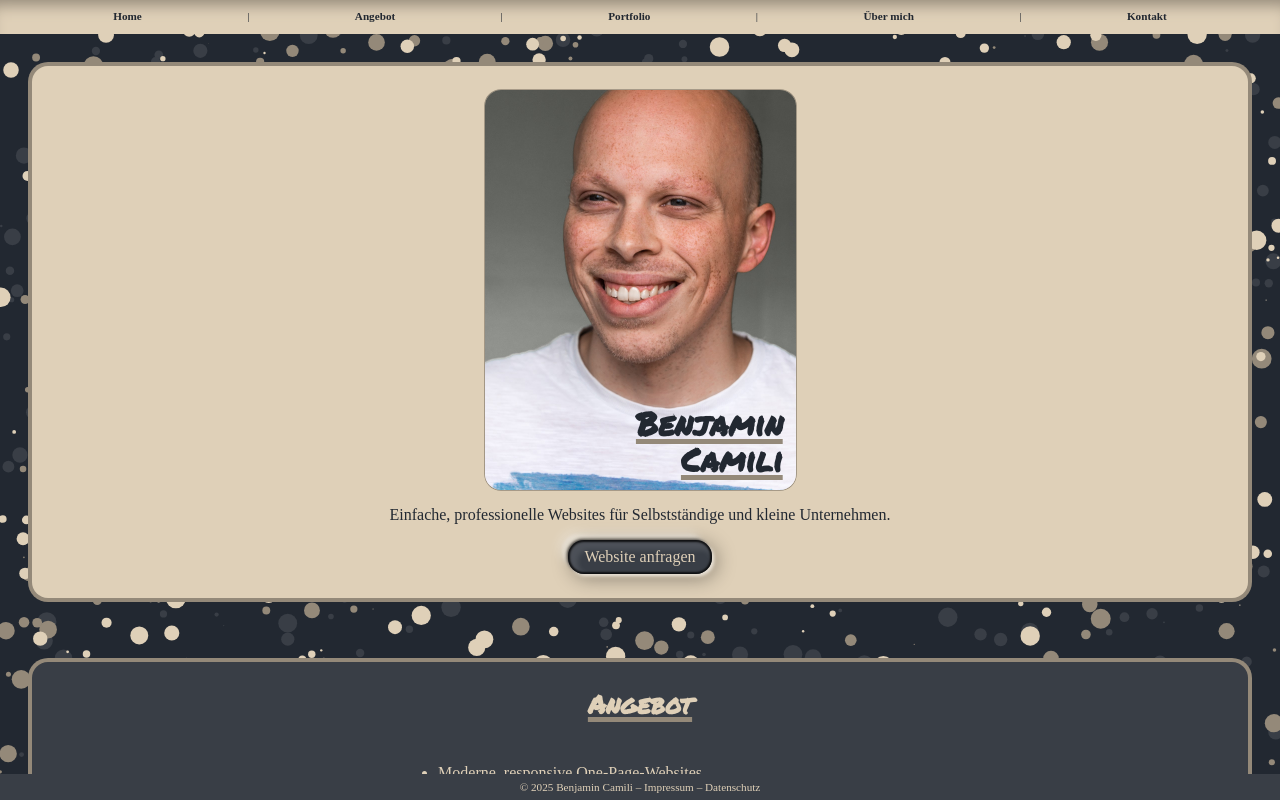
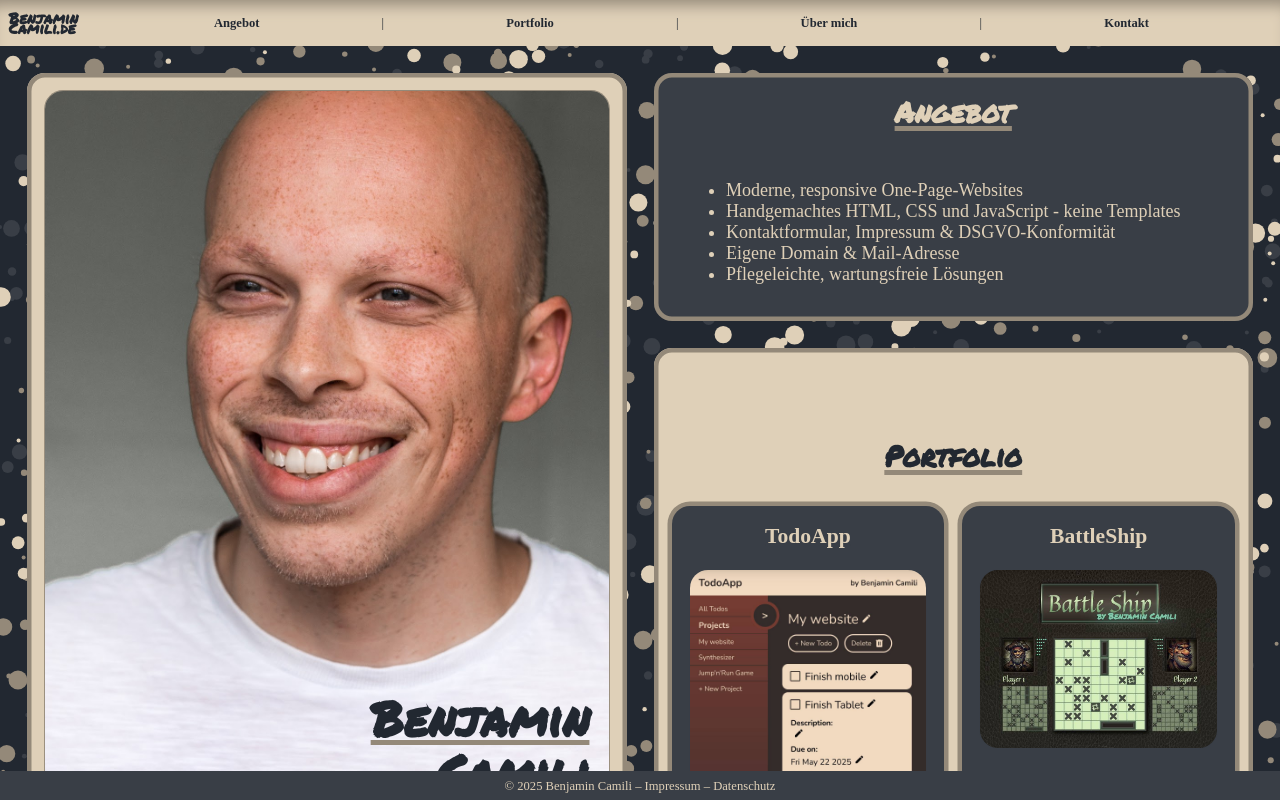
Before and after one commit to bcamili/bcamili.github.io, a website built with webpack: page src/index.html in a window 1280 px wide. Built offline with nearby package versions, Linux system fonts and the light colour scheme; a web font is replaced by a local one.

Commit message:
tablet is basically done, already into desktop. there's fluidity.

```diff
--- a/src/backgroundCanvas.js
+++ b/src/backgroundCanvas.js
@@ -37,7 +37,7 @@ let speed = .1
 
 let circle = (pos, vel, rad) =>{
     let newCircle = {
-        "radius": rad,
+        "color": Math.random() <(1/3) ? highlight : (Math.random() < 0.5 ? midColor : lowColor),
         "position": {
             "x": pos[0],
             "y": pos[1]
@@ -46,7 +46,7 @@ let circle = (pos, vel, rad) =>{
             "x": vel[0] * (speed + Math.random()/20),
             "y": vel[1] * (speed + Math.random()/20)
         },
-        "color": Math.random() <(1/3) ? highlight : (Math.random() < 0.5 ? midColor : lowColor),
+        "radius": rad,
         "randomLayer": Math.random(),
         "draw": (()=>{
                 ctx.beginPath();
@@ -111,7 +111,7 @@ function reset(){
     for(let i=0; i<Math.max(canvas.width, canvas.height);i++){
         let pos = [Math.random()*canvas.width, Math.random()*canvas.height]
         let vel = [(Math.random()-0.5)*2, (Math.random()-0.5)*2]
-        let rad = Math.random()*10
+        let rad = Math.max(2, Math.random()*10)
         let newCircle = circle(pos, vel, rad)
         if(newCircle.color == highlight){
             circles["high"].push(newCircle)
--- a/src/index.html
+++ b/src/index.html
@@ -3,7 +3,7 @@
 <head>
     <meta charset="UTF-8">
     <meta name="viewport" content="width=device-width, initial-scale=1.0">
-    <title>BenjaminCamili.com</title>
+    <title>BenjaminCamili.de</title>
 
     <link rel="preconnect" href="https://fonts.googleapis.com">
     <link rel="preconnect" href="https://fonts.gstatic.com" crossorigin>
@@ -13,11 +13,18 @@
     <canvas id="background-canvas"></canvas>
 
     <nav>
-        <a href="#home">Home</a>|
-        <a href="#angebot">Angebot</a>|
-        <a href="#portfolio">Portfolio</a>|
-        <a href="#uebermich">Über mich</a>|
-        <a href="#kontakt">Kontakt</a>
+        <div id="logo-container">
+            <a id="logo" href="#home">
+                Benjamin
+                Camili.de
+            </a>
+        </div>
+        <div id="nav-container">
+            <a href="#angebot">Angebot</a>|
+            <a href="#portfolio">Portfolio</a>|
+            <a href="#uebermich">Über mich</a>|
+            <a href="#kontakt">Kontakt</a>
+        </div>
     </nav>
     <div id="pageContainer">
         <div id="home"></div>
@@ -27,7 +34,7 @@
                 <h1>Benjamin Camili</h1>
             </div>
             <p>Einfache, professionelle Websites für Selbstständige und kleine Unternehmen.</p>
-            <a href="#kontakt" class="dark-button">Website anfragen</a>
+            <a id="callToAction" href="#kontakt" class="dark-button">Website anfragen</a>
         </header>
         <div id="angebot"></div>
         <section id="angebot-section">
@@ -50,7 +57,7 @@
                         <img src="TodoAppScreenshot.jpg" alt="Screenshot Web-App TodoApp">
                     </div>
                     <p>Simples Online-Tool zur Organisierung von Projektaufgaben.</i></p>
-                    <a href="https://bcamili.github.io/odin-todo-list/">Live-Demo</a>
+                    <a href="https://bcamili.github.io/odin-todo-list/" class="light-button">Live-Demo</a>
                 </div>
                 <div class="project">
                     <h3>BattleShip</h3>
@@ -58,7 +65,7 @@
                         <img src="BattleShipScreenshot.jpg" alt="Screenshot des Spiels Battleship">
                     </div>
                     <p>Das klassische »Schiffe Versenken« als 1- oder 2-Spieler-Variante. <i>(Für Chrome Desktop)</i></p>
-                    <a href="https://bcamili.github.io/BattleShip/">Live-Demo</a>
+                    <a href="https://bcamili.github.io/BattleShip/" class="light-button">Live-Demo</a>
                 </div>
                 <div class="project">
                     <h3>The Weather</h3>
@@ -66,11 +73,11 @@
                         <img src="WeatherAppScreenshot.jpg" alt="Screenshot der Web-App The Weather">
                     </div>
                     <p>Wetterabfrage via Visual Crossing API, mit an Wetterlage angepasstem Theme </i></p>
-                    <a href="https://bcamili.github.io/WeatherApp/">Live-Demo</a>
+                    <a href="https://bcamili.github.io/WeatherApp/" class="light-button">Live-Demo</a>
                 </div>
                 <div class="project">
-                    <h3 style="font-size: 1em;">benjamincamili.de</h3>
-                    <p>Diese Portfolioseite – demonstriert Hosting mit GitHub Pages, eigener Domain und moderner Entwicklung.</p>
+                    <h3 style="font-size: 1em;">BenjaminCamili.de</h3>
+                    <p id="self-project">Diese Portfolioseite – demonstriert Hosting mit GitHub Pages, eigener Domain und moderner Entwicklung.</p>
                 </div>
             </div>
         </section>
--- a/src/styles.css
+++ b/src/styles.css
@@ -3,17 +3,18 @@
         box-shadow: inset 0px 0px 0px 1px red;
     */
 
-    font-family: "Parkinsans";
-    font-size: 16px;
-
     --darkColor: rgb(34, 40, 49);
     --lowColor: rgb(57, 62, 70);
     --midColor: rgb(148, 137, 121);
     --highlight: rgb(223, 208, 184);
+    --actionColor: rgb(195, 101, 50);
 }
 
 html{
+    font-family: "Parkinsans";
+    font-size: 16px;
     width: 100%;
+    min-width: 320px;
     height: 100%;
 }
 
@@ -27,11 +28,37 @@ body{
     height: 100%;
 }
 
+#logo-container{
+    width: fit-content;
+}
+
+#nav-container{
+    width: 100%;
+    display: flex;
+    justify-content: space-evenly;
+    align-items: center;
+    color: var(--darkColor);
+}
+
+#logo{
+    color: var(--darkColor);
+    width: 8ch;
+    line-height: .7;
+    display: block;
+    font-family: "Permanent Marker";
+    font-size: 1.2em;
+}
+
 #pageContainer{
-    display: flex;
-    flex-direction: column;
+    display: grid;
     overflow: scroll;
     scroll-behavior: smooth;
+    -ms-overflow-style: none;
+    scrollbar-width: none;
+}
+
+#pageContaine::-webkit-scrollbar{
+    display: none;
 }
 
 a{
@@ -52,7 +79,6 @@ a{
 nav{
     display: flex;
     flex-direction: row;
-    justify-content: space-evenly;
     align-items: center;
     background-color: var(--highlight);
     font-size: 0.7em;
@@ -66,6 +92,10 @@ nav a{
     font-size: 1em;
 }
 
+#home{
+    grid-row: 1;
+}
+
 header, section, footer{
     display: flex;
     flex-direction: column;
@@ -74,31 +104,34 @@ header, section, footer{
 }
 
 header, section{
-    margin: 2em;
-    padding: 1.5em;
-    box-shadow: 0 0 0em 0.25em var(--midColor);
+    margin: 1.5em;
+    margin-bottom: 0;
+    padding: 1em;
+    box-shadow: inset 0 0 0em 0.25em var(--midColor);
     border-radius: 1em;
 }
 
 header{
+    grid-row: 1;
     background-color: var(--highlight);
     color: var(--darkColor);
 }
 
+
 #header-pic-wrapper{
     position: relative;
     max-width: 100%;
-    max-height: 400px;
-
 }
 
 header img{
+    object-fit: contain;
     width: 100%;
     height: 100%;
     display: block;
     border-radius: 1em;
     box-shadow: 0 0 0em 0.05em var(--midColor);
 }
+
 
 h1{
     position: absolute;
@@ -108,7 +141,7 @@ h1{
     margin: 0;
     padding: 0.4em;
     font-family: "Permanent Marker";
-    font-size: 2em;
+    font-size: clamp(2em, 10vw, 3em);
     line-height: 1.1em;
     text-align: end;
     text-decoration: underline var(--midColor) 5px;
@@ -116,14 +149,18 @@ h1{
 }
 
 .dark-button{
-    color: var(--highlight);
+    font-family: "Permanent Marker";
+    color: var(--midColor);
     background-color: var(--lowColor);
     border-radius: 1em;
     padding: .5em 1em;
     border: none;
+    text-align: center;
+    justify-self: center;
     box-shadow:
         inset rgba(0,0,0,0.8) 0px 0px 2px 2px,
-        inset rgba(255, 255, 255, 0.1) 5px 5px 5px 5px,
+        inset rgba(255, 255, 255, 0.1) 2px 2px 2px 5px,
+        inset rgba(0,0,0,0.3) -2px -2px 2px 5px,
 
         rgba(255, 255, 255, 0.5) 2px 2px 3px 0px,
         var(--highlight) 2px 2px 5px 0px,
@@ -138,7 +175,8 @@ h1{
 .dark-button:hover, .dark-button:active{
     box-shadow:
         inset rgba(0,0,0,0.8) 0px 0px 4px 4px,
-        inset rgba(255, 255, 255, 0.1) 5px 5px 5px 5px,
+        inset rgba(255, 255, 255, 0.1) 3px 3px 2px 5px,
+        inset rgba(0,0,0,0.3) -1px -1px 2px 5px,
 
         rgba(255, 255, 255, 0.5) 2px 2px 3px 0px,
         var(--highlight) 2px 2px 5px 0px,
@@ -150,7 +188,16 @@ h1{
     padding: .55em 1em .45em 1em;
 }
 
+#callToAction{
+    margin-bottom: 1em;
+}
+
+#angebot{
+    grid-row: 2;
+}
+
 #angebot-section{
+    grid-row: 2;
     background-color: var(--lowColor);
     color: var(--highlight);
 }
@@ -160,9 +207,18 @@ h1{
     padding: 1em;
 }
 
+#portfolio{
+    grid-row: 3;
+}
+
 #portfolio-section{
+    grid-row: 3;
     background-color: var(--highlight);
     color: var(--darkColor);
+}
+
+#projects{
+    display: grid;
 }
 
 .project{
@@ -188,14 +244,26 @@ h1{
     text-align: left;
 }
 
-.project a{
+
+
+#self-project{
+        text-align: center;
+    }
+
+.light-button{
     font-size: .8em;
     font-weight: bold;
-    color: var(--lowColor);
-    background-color: var(--highlight);
+    color: var(--highlight);
+    background-color: var(--lowColor);
+    justify-self: center;
     box-shadow: 0 0 0em 0.2em var(--midColor);
     padding: .25em .75em;
     border-radius: 1em;
+}
+
+.light-button:hover{
+    color: var(--lowColor);
+    background-color: var(--highlight);
 }
 
 h2{
@@ -215,7 +283,12 @@ h3{
     margin-bottom: 1em;
 }
 
+#uebermich{
+    grid-row: 4;
+}
+
 #uebermich-section{
+    grid-row: 4;
     background-color: var(--lowColor);
     color: var(--highlight);
     border-color: var(--highlight);
@@ -225,9 +298,15 @@ h3{
     color: var(--highlight);
 }
 
+#kontakt{
+    grid-row: 5;
+}
+
 #kontakt-section{
+    grid-row: 5;
     background-color: var(--highlight);
     color: var(--darkColor);
+    margin-bottom: 1.5em;
 }
 
 form{
@@ -241,6 +320,7 @@ label{
 }
 
 input[type=text], input[type=email], textarea{
+    font-family: "Permanent Marker";
     margin: 0;
     font-size: 0.9em;
     padding: 0.5em;
@@ -271,13 +351,6 @@ p{
     color: var(--darkColor);
 }
 
-@media screen and (min-width:450px) {
-    form{
-        grid-template-columns: 1fr 3fr;
-        row-gap: 1em;
-    }
-}
-
 footer{
     background-color: var(--lowColor);
     color: var(--highlight);
@@ -296,3 +369,237 @@ footer p{
 footer p a{
     font-size: 1em;
 }
+
+@media screen and (min-width:450px) {
+    form{
+        grid-template-columns: 1fr 3fr;
+        row-gap: 1em;
+    }
+}
+
+@media screen and (min-width:450px) {
+    header{
+        display: grid;
+        grid-template-columns: repeat(2, 1fr);
+        gap: 2em;
+    }
+
+    #header-pic-wrapper{
+        grid-column: 1;
+        grid-row: 1/3;
+    }
+
+    header .dark-button{
+        grid-row: 2;
+        grid-column: 2;
+    }
+
+    h1{
+        font-size: clamp(1.5em, 5vw, 2.65em)
+    }
+
+    .project{
+        display: grid;
+        grid-template-columns: repeat(2, 1fr);
+        column-gap: 1em;
+    }
+
+    .project h3{
+        grid-row: 1;
+        grid-column: 1/3;
+    }
+
+    .project-screenshot{
+        grid-row: 2/4;
+        grid-column: 1;
+    }
+
+    .project p{
+        grid-row: 2;
+        grid-column: 2;
+        align-self: flex-start;
+    }
+
+    .project a{
+        grid-row: 3;
+        grid-column: 2;
+        align-self:end;
+        margin: 1em 0;
+    }
+
+    #self-project{
+        grid-row: 2;
+        grid-column: 1/3;
+    }
+
+    .dark-button{
+        grid-column: 1/3;
+    }
+}
+
+@media screen and (min-width:550px) {
+    html{
+        font-size: 18px;
+    }
+
+    #pageContainer{
+        grid-template-columns: repeat(2,1fr);
+    }
+
+    header{
+        display: flex;
+    }
+    #home #angebot{
+        grid-row: 1;
+        grid-column: 1/3;
+    }
+
+    #hero{
+        margin-right: 1em;
+        grid-row: 2;
+        grid-column: 1;
+    }
+
+    #angebot-section{
+        margin-left: 1em;
+        grid-row: 2;
+        grid-column: 2;
+    }
+
+    #portfolio{
+        grid-row: 3;
+        grid-column: 1/3;
+
+    }
+
+    #portfolio-section{
+        grid-row: 4;
+        grid-column: 1/3;
+    }
+
+    #projects{
+        grid-template-columns: 1fr 1fr;
+        gap: 1em;
+    }
+
+    .project{
+        display: flex;
+        flex-direction: column;
+        justify-content: start;
+        align-items: center;
+        align-self: start;
+    }
+
+    .project a{
+        align-self: center;
+    }
+
+    #uebermich{
+        grid-row: 5;
+        grid-column: 1/3;
+    }
+
+    #uebermich-section{
+        grid-row: 6;
+        grid-column: 1/3;
+    }
+
+    #kontakt{
+        grid-row: 7;
+        grid-column: 1/3;
+    }
+
+    #kontakt-section{
+        grid-row: 8;
+        grid-column: 1/3;
+    }
+
+    form{
+        grid-template-columns: 1fr;
+        gap:0
+    }
+
+    form *{
+        grid-column: 1;
+    }
+}
+
+@media screen and (min-width:750px) {
+    #hero{
+        display: grid;
+        grid-template-columns: repeat(2, 1fr);
+        gap: 2em;
+        margin-right: .75em;
+    }
+
+    #header-pic-wrapper{
+        grid-column: 1/3;
+        grid-row: 1;
+    }
+
+    header .dark-button{
+        grid-row: 2;
+        grid-column: 2;
+    }
+
+    header p{
+        grid-row: 2;
+        grid-column: 1;
+    }
+
+    h1{
+        font-size: clamp(1.5em, 5vw, 2.65em)
+    }
+}
+@media screen and (min-width:1000px) {
+
+    #pageContainer{
+        display: grid;
+        grid-template-columns: repeat(10, 1fr);
+        grid-template-rows: repeat(10,fr);
+    }
+
+    #home, #hero{
+        grid-column: 1/6;
+        grid-row: 1/4;
+    }
+
+    #angebot, #angebot-section{
+        grid-column: 6/11;
+        grid-row: 1/3;
+    }
+
+    #portfolio, #portfolio-section{
+        grid-column: 6/11;
+        grid-row: 3/12;
+    }
+
+    #uebermich, #uebermich-section{
+        grid-column: 1/6;
+        grid-row: 4/7;
+    }
+
+    #kontakt, #kontakt-section{
+        grid-column: 1/6;
+        grid-row: 7/11;
+    }
+
+    header, section{
+        margin: 1.5em .75em 0 1.5em;
+    }
+
+    #portfolio-section{
+        margin: 1.5em 1.5em 1.5em .75em;
+    }
+
+    #uebermich-section{
+        margin-left: 1.5em;
+        margin-right: .75em;
+    }
+
+    #angebot-section{
+        margin-left: .75em;
+        margin-right: 1.5em;
+    }
+
+}
```
